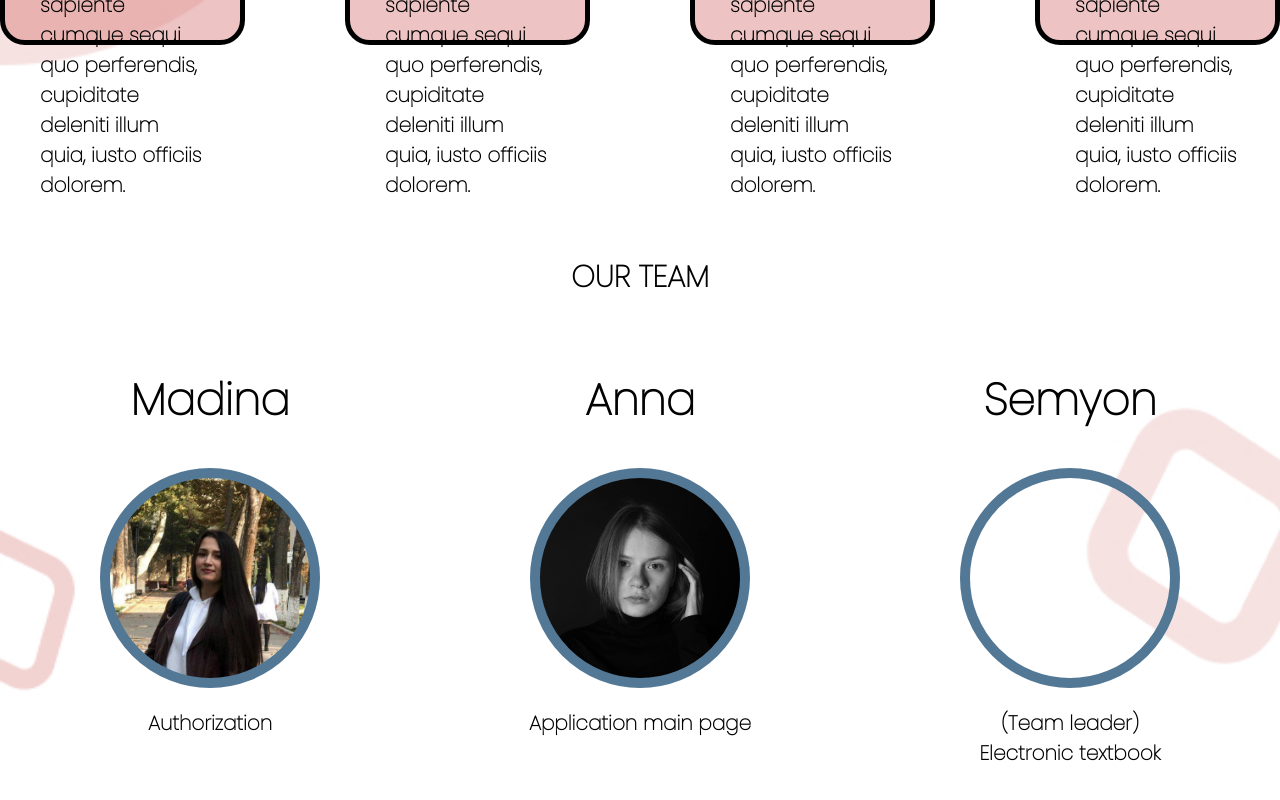
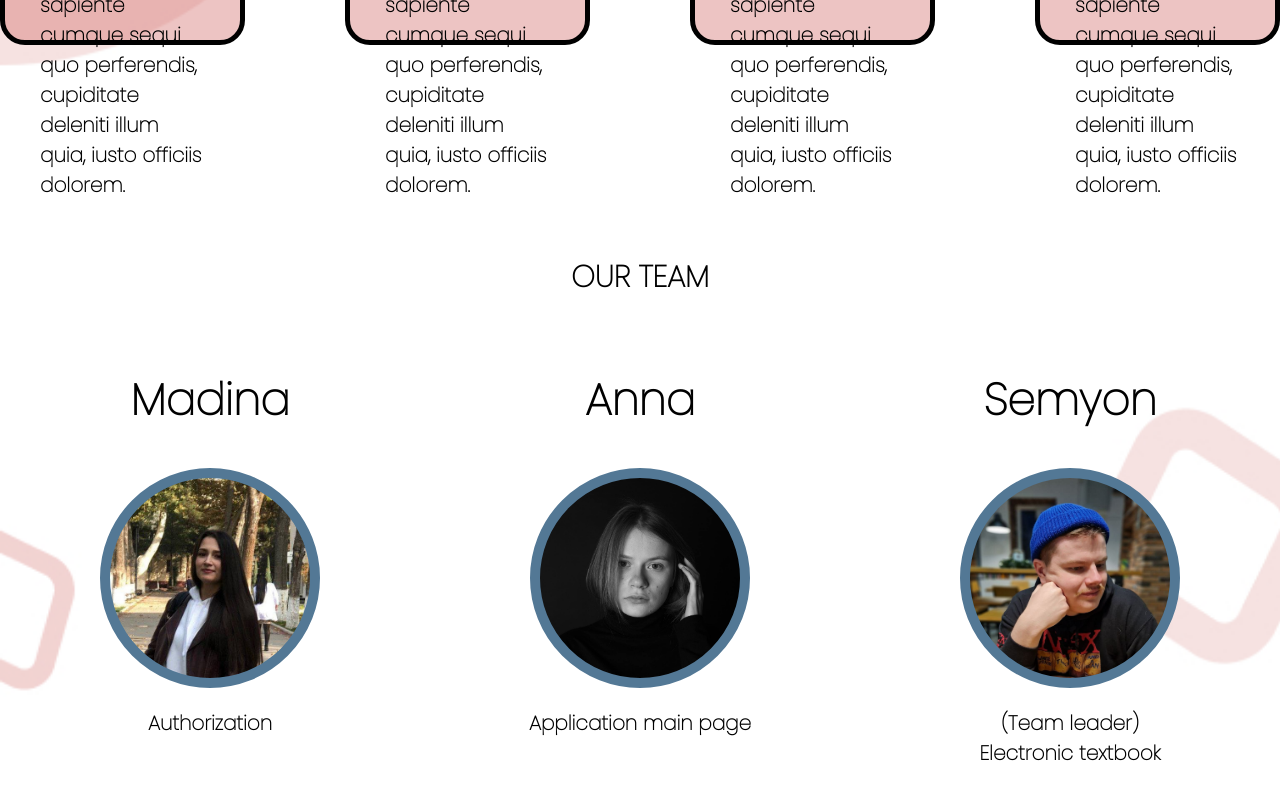
Before and after one commit to Sem-Chehovich/rslang, a React (Create React App) app in the folder my-app/: page / in a window 1280 px wide. Shown: the part 1270-2070 px from the top of the page. Built offline with nearby package versions, Linux system fonts and the light colour scheme.

Commit message:
fix: fix fonts

```diff
--- a/my-app/public/index.html
+++ b/my-app/public/index.html
@@ -27,8 +27,6 @@
     <title>React App</title>
     <link rel="stylesheet" href="https://cdnjs.cloudflare.com/ajax/libs/font-awesome/4.7.0/css/font-awesome.min.css">
     <link rel="preconnect" href="https://fonts.googleapis.com">
-    <link rel="preconnect" href="https://fonts.gstatic.com" crossorigin>
-    <link href="https://fonts.googleapis.com/css2?family=Poppins:wght@100&display=swap" rel="stylesheet">
   </head>
   <body>
     <noscript>You need to enable JavaScript to run this app.</noscript>
--- a/my-app/src/App.css
+++ b/my-app/src/App.css
@@ -1,3 +1,5 @@
+@import url('https://fonts.googleapis.com/css2?family=Poppins:wght@100&display=swap');
+
 .app {
   min-height: 100vh;
   font-family: 'Poppins', sans-serif;
--- a/my-app/src/App.tsx
+++ b/my-app/src/App.tsx
@@ -3,11 +3,6 @@ import './App.css';
 import Footer from './components/Footer';
 import Header from './components/Header';
 import Main from './components/Main';
-
-interface SidebarLinks {
-  value: string,
-  href: string
-}
 
 function App() {
   return (
--- a/my-app/src/components/Main.css
+++ b/my-app/src/components/Main.css
@@ -109,3 +109,9 @@
   background-size: cover;
   background-repeat: no-repeat;
 }
+
+.team-info-item__photo-semyon {
+  background-image: url('../assets/semyon-photo.jpg');
+  background-size: cover;
+  background-repeat: no-repeat;
+}
```
Also changed, not shown: my-app/src/assets/semyon-photo.jpg (added).
